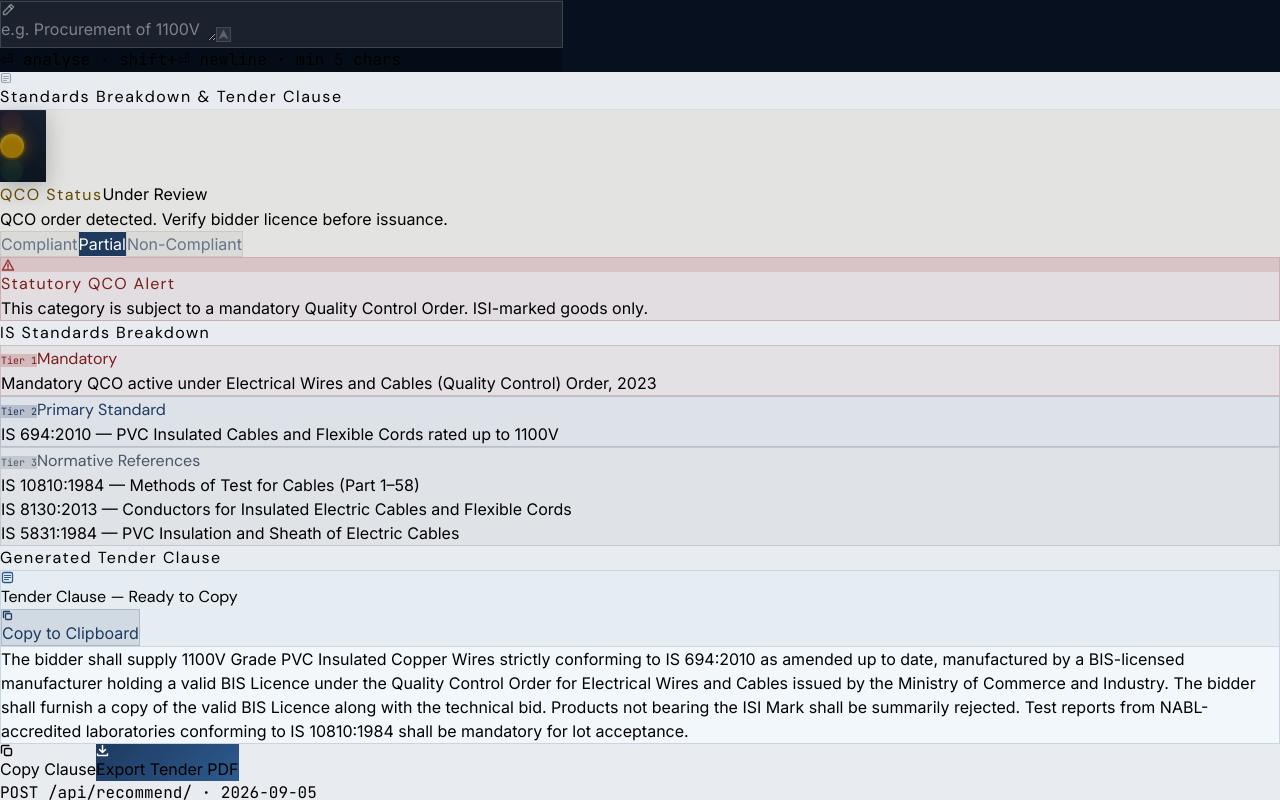
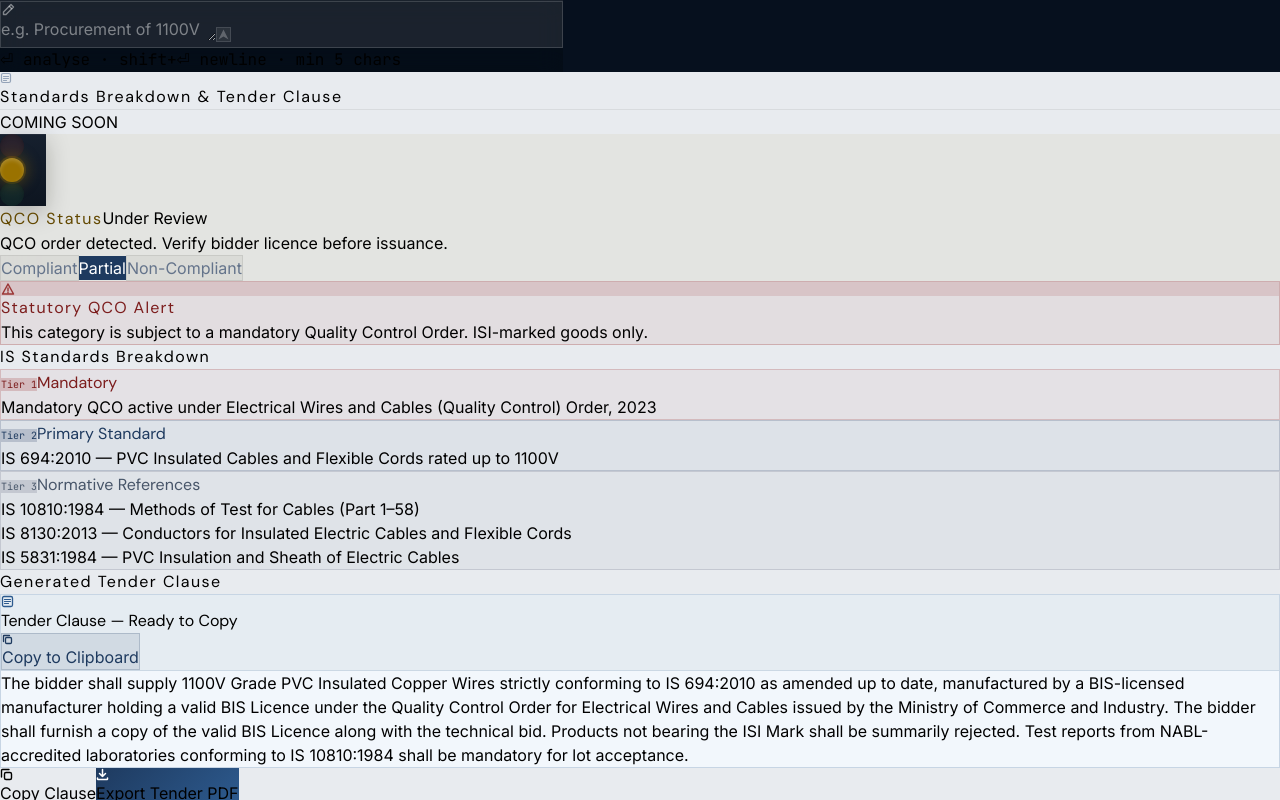
Before and after one commit to ashmitmhatre1411-svg/SIH_Hackathon_Techie_Misfits, a React (Vite) app in the folder frontend/project_frontend/: page / in a window 1280 px wide. Built offline with nearby package versions, Linux system fonts and the light colour scheme; the HTML template or start-up script is replaced by a standard one.

Commit message:
add coming soon overlay on compliance banner

```diff
--- a/frontend/project_frontend/src/RightPanel.tsx
+++ b/frontend/project_frontend/src/RightPanel.tsx
@@ -60,6 +60,12 @@ export default function RightPanel({
       {/* Scrollable content */}
       <div className="flex-1 overflow-y-auto scrollbar-subtle px-4 py-4 flex flex-col gap-4">
         {/* QCO Compliance Banner */}
+        {/*coming soon overlay */}
+        <div className="absolute top-20 left-1/2 -translate-x-1/2 z-10 max-w-md p-6 mx-auto rounded-xl bg-white/30 backdrop-blur-md border border-white/20 shadow-lg opacity-90">
+          <p className="mt-2 black">
+            COMING SOON
+          </p>
+        </div>
         <ComplianceBanner
           status={complianceStatus}
           onStatusChange={onStatusChange}
```
Also changed, not shown: frontend/project_frontend/src/ComplianceBanner.tsx (line endings or trailing spaces).
